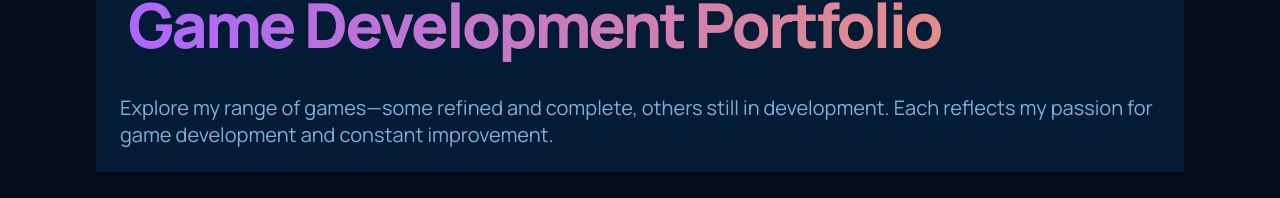
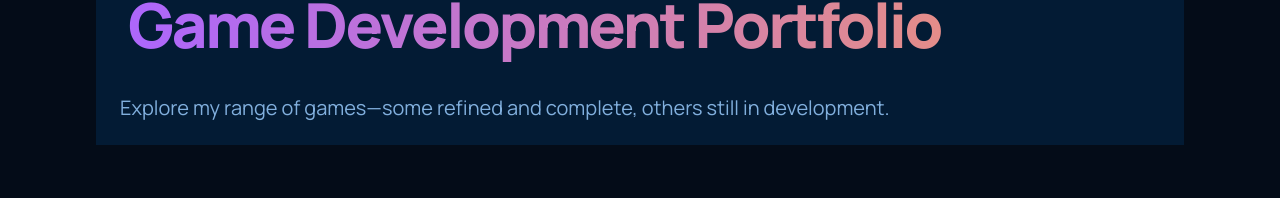
Before and after one commit to dpdurczok/portfolio, a React (Create React App) app: page / in a window 1280 px wide. Shown: the part 2222-2420 px from the top of the page. Built offline with nearby package versions, Linux system fonts and the light colour scheme.

Commit message:
Games ordering update

```diff
--- a/src/containers/games/Games.jsx
+++ b/src/containers/games/Games.jsx
@@ -4,26 +4,19 @@ import { Article } from '../../components';
 import games from '../../content/games.json';
 
 export default function Games() {
-  const items = [...(games.items || [])]
-    .sort((a,b) => (a.order ?? 9999) - (b.order ?? 9999) || (b.year ?? 0) - (a.year ?? 0) || a.title.localeCompare(b.title));
+  // Keep the exact order from the CMS
+  const items = games.items || [];
 
   return (
     <div className="prt__games section__margin" id="games">
       <div className="prt__games-heading">
         <h1 className="gradient__text">Game Development Portfolio</h1>
-        <p>
-          Explore my range of games—some refined and complete, others still in development.
-          Each reflects my passion for game development and constant improvement.
-        </p>
+        <p>Explore my range of games—some refined and complete, others still in development.</p>
       </div>
 
       <div className="prt__games-container">
         {items.map(g => {
-          // For internal routes with HashRouter, convert "/chains" -> "#/chains"
-          const href = g.link
-            ? (g.hashRouter ? (g.link.startsWith('#') ? g.link : `#${g.link.startsWith('/') ? g.link : `/${g.link}`}`) : g.link)
-            : '';
-
+          const href = g.link || ''; // pass through; <Article> decides internal vs external
           return (
             <Article
               key={`${g.title}-${g.year ?? ''}`}
```
